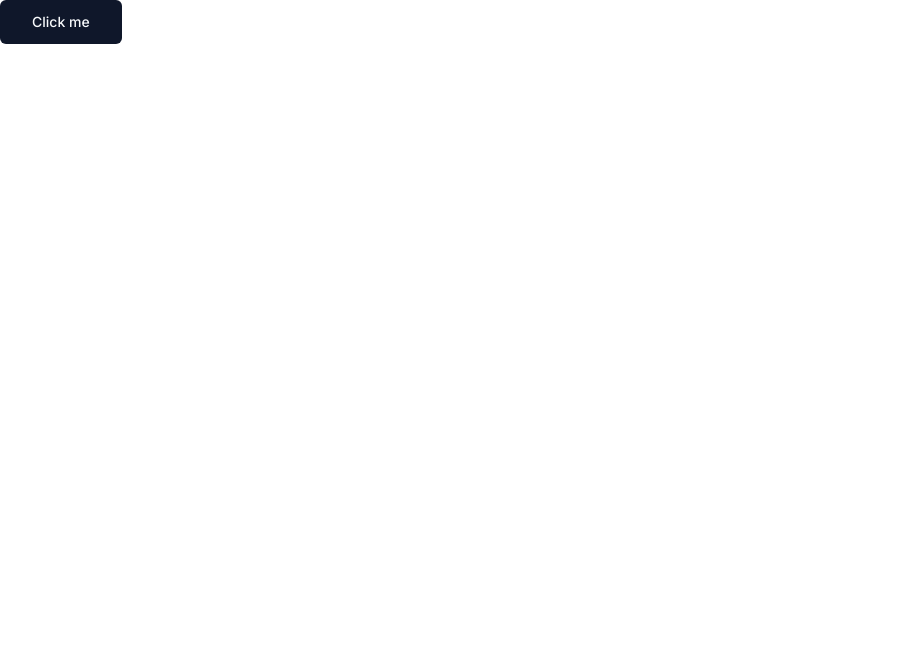
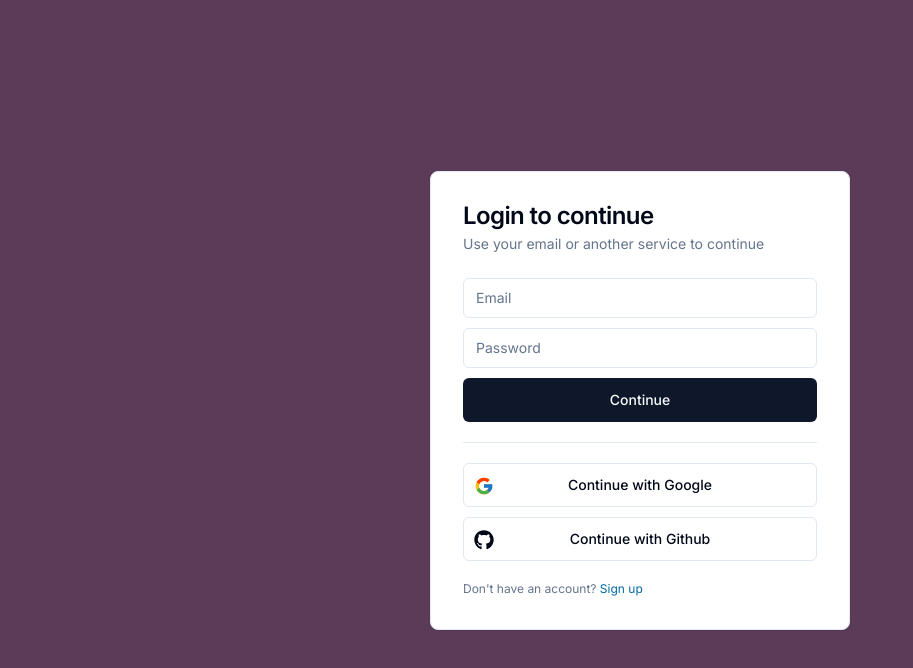
Before and after one commit to anuragps403/slack-tutorial, a Next.js app: page / in a window 1280 px wide. Shown: the top 668 px of the page, without its empty margins (0-913 px from the left). Built offline with nearby package versions, Linux system fonts and the light colour scheme.

Commit message:
Initial version of sign in page

```diff
--- a/src/app/globals.css
+++ b/src/app/globals.css
@@ -1,6 +1,12 @@
 @tailwind base;
 @tailwind components;
 @tailwind utilities;
+
+html,
+body,
+:root {
+  height: 100%;
+}
 
 :root {
   --foreground-rgb: 0, 0, 0;
--- a/src/app/page.tsx
+++ b/src/app/page.tsx
@@ -1,7 +1,7 @@
-import { Button } from '@/components/ui/button'
+import { AuthScreen } from '@/features/auth/components/auth-screen'
 
 export default function Home() {
   return (
-    <Button size="lg">Click me</Button>
+    <AuthScreen />
   );
 };
--- /dev/null
+++ b/src/components/ui/card.tsx
@@ -0,0 +1,79 @@
+import * as React from "react"
+
+import { cn } from "@/lib/utils"
+
+const Card = React.forwardRef<
+  HTMLDivElement,
+  React.HTMLAttributes<HTMLDivElement>
+>(({ className, ...props }, ref) => (
+  <div
+    ref={ref}
+    className={cn(
+      "rounded-lg border bg-card text-card-foreground shadow-sm",
+      className
+    )}
+    {...props}
+  />
+))
+Card.displayName = "Card"
+
+const CardHeader = React.forwardRef<
+  HTMLDivElement,
+  React.HTMLAttributes<HTMLDivElement>
+>(({ className, ...props }, ref) => (
+  <div
+    ref={ref}
+    className={cn("flex flex-col space-y-1.5 p-6", className)}
+    {...props}
+  />
+))
+CardHeader.displayName = "CardHeader"
+
+const CardTitle = React.forwardRef<
+  HTMLParagraphElement,
+  React.HTMLAttributes<HTMLHeadingElement>
+>(({ className, ...props }, ref) => (
+  <h3
+    ref={ref}
+    className={cn(
+      "text-2xl font-semibold leading-none tracking-tight",
+      className
+    )}
+    {...props}
+  />
+))
+CardTitle.displayName = "CardTitle"
+
+const CardDescription = React.forwardRef<
+  HTMLParagraphElement,
+  React.HTMLAttributes<HTMLParagraphElement>
+>(({ className, ...props }, ref) => (
+  <p
+    ref={ref}
+    className={cn("text-sm text-muted-foreground", className)}
+    {...props}
+  />
+))
+CardDescription.displayName = "CardDescription"
+
+const CardContent = React.forwardRef<
+  HTMLDivElement,
+  React.HTMLAttributes<HTMLDivElement>
+>(({ className, ...props }, ref) => (
+  <div ref={ref} className={cn("p-6 pt-0", className)} {...props} />
+))
+CardContent.displayName = "CardContent"
+
+const CardFooter = React.forwardRef<
+  HTMLDivElement,
+  React.HTMLAttributes<HTMLDivElement>
+>(({ className, ...props }, ref) => (
+  <div
+    ref={ref}
+    className={cn("flex items-center p-6 pt-0", className)}
+    {...props}
+  />
+))
+CardFooter.displayName = "CardFooter"
+
+export { Card, CardHeader, CardFooter, CardTitle, CardDescription, CardContent }
--- /dev/null
+++ b/src/components/ui/input.tsx
@@ -0,0 +1,25 @@
+import * as React from "react"
+
+import { cn } from "@/lib/utils"
+
+export interface InputProps
+  extends React.InputHTMLAttributes<HTMLInputElement> {}
+
+const Input = React.forwardRef<HTMLInputElement, InputProps>(
+  ({ className, type, ...props }, ref) => {
+    return (
+      <input
+        type={type}
+        className={cn(
+          "flex h-10 w-full rounded-md border border-input bg-background px-3 py-2 text-sm ring-offset-background file:border-0 file:bg-transparent file:text-sm file:font-medium placeholder:text-muted-foreground focus-visible:outline-none focus-visible:ring-2 focus-visible:ring-ring focus-visible:ring-offset-2 disabled:cursor-not-allowed disabled:opacity-50",
+          className
+        )}
+        ref={ref}
+        {...props}
+      />
+    )
+  }
+)
+Input.displayName = "Input"
+
+export { Input }
--- /dev/null
+++ b/src/components/ui/separator.tsx
@@ -0,0 +1,31 @@
+"use client"
+
+import * as React from "react"
+import * as SeparatorPrimitive from "@radix-ui/react-separator"
+
+import { cn } from "@/lib/utils"
+
+const Separator = React.forwardRef<
+  React.ElementRef<typeof SeparatorPrimitive.Root>,
+  React.ComponentPropsWithoutRef<typeof SeparatorPrimitive.Root>
+>(
+  (
+    { className, orientation = "horizontal", decorative = true, ...props },
+    ref
+  ) => (
+    <SeparatorPrimitive.Root
+      ref={ref}
+      decorative={decorative}
+      orientation={orientation}
+      className={cn(
+        "shrink-0 bg-border",
+        orientation === "horizontal" ? "h-[1px] w-full" : "h-full w-[1px]",
+        className
+      )}
+      {...props}
+    />
+  )
+)
+Separator.displayName = SeparatorPrimitive.Root.displayName
+
+export { Separator }
--- /dev/null
+++ b/src/features/auth/components/auth-screen.tsx
@@ -0,0 +1,19 @@
+"use client"
+
+import { useState } from "react";
+import { SignInFlow } from "../types";
+import { stat } from "fs";
+import { SignInCard } from "./sign-in-card";
+import { SignUpCard } from "./sign-up-card";
+
+export const AuthScreen = () => {
+    const [state, setState] = useState<SignInFlow>("signIn");
+
+    return (
+        <div className="h-full flex items-center justify-center bg-[#5C3B58]">
+           <div className="md:h-auto md:w-[420px]">
+                {state === "signIn" ? <SignInCard/> : <SignUpCard/>}
+           </div>
+        </div>
+    );
+};
--- /dev/null
+++ b/src/features/auth/components/sign-in-card.tsx
@@ -0,0 +1,67 @@
+import { FcGoogle } from "react-icons/fc"
+import { FaGithub } from "react-icons/fa"
+
+import { Button } from "@/components/ui/button";
+import { Card, CardContent, CardDescription, CardHeader, CardTitle } from "@/components/ui/card";
+import { Input } from "@/components/ui/input";
+import { Separator } from "@/components/ui/separator";
+
+export const SignInCard = () => {
+    return (
+        <Card className="w-full h-full p-8">
+            <CardHeader className="px-0 pt-0">
+                <CardTitle>Login to continue</CardTitle>
+                <CardDescription>
+                    Use your email or another service to continue
+                </CardDescription>
+            </CardHeader>
+            <CardContent className="space-y-5 px-0 pb-0">
+                <form className="space-y-2.5">
+                    <Input
+                        disabled={false}
+                        value=""
+                        onChange={() => {}}
+                        placeholder="Email"
+                        type="email"
+                        required
+                    />
+                    <Input
+                        disabled={false}
+                        value=""
+                        onChange={() => {}}
+                        placeholder="Password"
+                        type="passowrd"
+                        required
+                    />
+                    <Button type="submit" className="w-full" size="lg" disabled={false}>Continue</Button>
+                </form>
+                <Separator />
+                <div className="flex flex-col gap-y-2.5">
+                    <Button
+                        disabled={false}
+                        onClick={() => {}}
+                        variant="outline"
+                        size="lg"
+                        className="w-full relative"
+                    >
+                        <FcGoogle className="size-5 absolute top-3 left-2.5"/>
+                        Continue with Google
+                    </Button>
+                    <Button
+                        disabled={false}
+                        onClick={() => {}}
+                        variant="outline"
+                        size="lg"
+                        className="w-full relative"
+                    >
+                        <FaGithub className="size-5 absolute top-3 left-2.5"/>
+                        Continue with Github
+                    </Button>
+                </div>
+                <p className="text-xs text-muted-foreground">
+                    Don&apos;t have an account? <span className="text-sky-700 hover:underline cursor-pointer">Sign up</span>
+                </p>
+            </CardContent>
+        </Card>
+    );
+};
--- /dev/null
+++ b/src/features/auth/components/sign-up-card.tsx
@@ -0,0 +1,5 @@
+export const SignUpCard = () => {
+    return (
+        <div>SignUpCard</div>
+    );
+};
--- /dev/null
+++ b/src/features/auth/types.ts
@@ -0,0 +1 @@
+export type SignInFlow = "signIn" | "signUp"
--- a/tailwind.config.ts
+++ b/tailwind.config.ts
@@ -3,9 +3,10 @@
 const config: Config = {
     darkMode: ["class"],
     content: [
-    "./src/pages/**/*.{js,ts,jsx,tsx,mdx}",
-    "./src/components/**/*.{js,ts,jsx,tsx,mdx}",
-    "./src/app/**/*.{js,ts,jsx,tsx,mdx}",
+	"./pages/**/*.{js,ts,jsx,tsx,mdx}",
+	"./components/**/*.{js,ts,jsx,tsx,mdx}",
+	"./app/**/*.{js,ts,jsx,tsx,mdx}",
+	"./src/**/*.{js,ts,jsx,tsx,mdx}",
   ],
   theme: {
   	extend: {
```
Also changed, not shown: package.json (+5 -3 lines), 2 other files (tests, documents, lock files or other folders).
